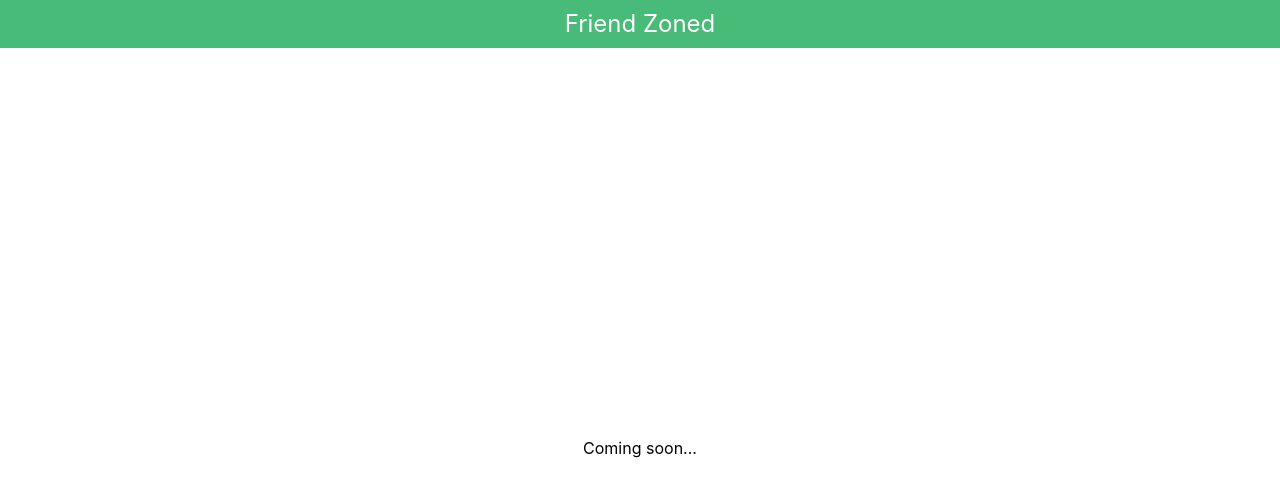
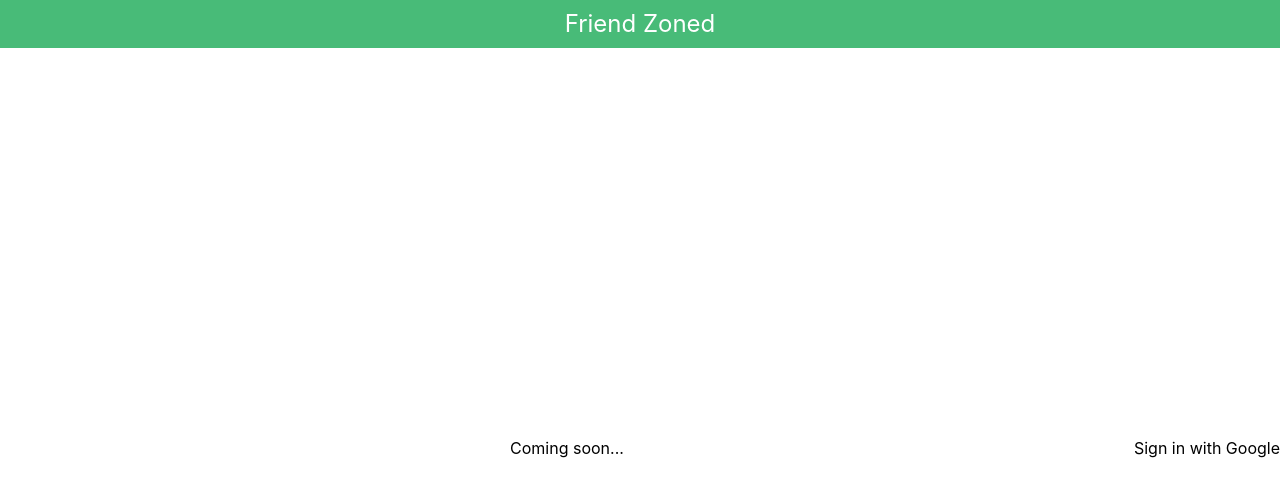
Before and after one commit to rahulk8671/FriendZoned, a React (Create React App) app: page / in a window 1280 px wide. Shown: the top 496 px of the page. Built offline with nearby package versions, Linux system fonts and the light colour scheme.

Commit message:
getting google auth code

```diff
--- a/package.json
+++ b/package.json
@@ -3,6 +3,7 @@
   "version": "0.1.0",
   "private": true,
   "dependencies": {
+    "@reach/router": "^1.3.4",
     "@testing-library/jest-dom": "^4.2.4",
     "@testing-library/react": "^9.3.2",
     "@testing-library/user-event": "^7.1.2",
@@ -39,5 +40,8 @@
       "last 1 firefox version",
       "last 1 safari version"
     ]
+  },
+  "devDependencies": {
+    "@types/reach__router": "^1.3.5"
   }
 }
--- a/src/App.tsx
+++ b/src/App.tsx
@@ -1,17 +1,20 @@
 import React from 'react';
-import './styles/main.css'
+import Home from './pages/Home';
+import './styles/main.css';
+import { Router, RouteComponentProps } from "@reach/router";
+import Callback from './pages/Callback';
 
 function App() {
   return (
-    <div className="h-screen overflow-hidden">
-		<div className="bg-green-500 h-12 px-10 flex justify-center">
-			<p className="text-white text-2xl m-auto">Friend Zoned</p>
-		</div>
-		<div className="h-full flex justify-center">
-			<p className="m-auto">Coming soon...</p>
-		</div>
-    </div>
+    <Router>
+      <RouterPage path="/" pageComponent={<Home />}  />
+      <RouterPage path="/callback" pageComponent={<Callback />}  />
+    </Router>
   );
 }
 
+const RouterPage = (
+  props: { pageComponent: JSX.Element } & RouteComponentProps
+) => props.pageComponent;
+
 export default App;
--- /dev/null
+++ b/src/pages/Callback.tsx
@@ -0,0 +1,15 @@
+import React, { useEffect } from 'react';
+
+function Callback() {
+
+  useEffect(() => {
+    const authCode = window.location.search.split('&')[0].split('=')[1];
+    console.log(authCode);
+  }, []);
+
+  return (
+    <h1>Hi</h1>
+  )
+}
+
+export default Callback;
--- /dev/null
+++ b/src/pages/Home.tsx
@@ -0,0 +1,35 @@
+import React from 'react';
+
+function Home() {
+
+  const onClick = () => {
+    // window.auth2.grantOfflineAccess().then(signInCallback);
+
+    const queryParams = {
+      response_type: 'code',
+      client_id: '687576156020-53qjqor43g43huc6n7g5m91i4ib9sgr3.apps.googleusercontent.com',
+      scope: 'openid email',
+      redirect_uri: 'http://localhost:3000/callback'
+    };
+    const qs = Object.keys(queryParams)
+    .map(key => `${encodeURIComponent(key)}=${encodeURIComponent(queryParams[key])}`)
+    .join('&');
+
+
+    window.location.replace('https://accounts.google.com/o/oauth2/v2/auth?'+qs)
+  }
+
+  return (
+    <div className="h-screen overflow-hidden">
+		<div className="bg-green-500 h-12 px-10 flex justify-center">
+			<p className="text-white text-2xl m-auto">Friend Zoned</p>
+		</div>
+		<div className="h-full flex justify-center">
+			<p className="m-auto">Coming soon...</p>
+      <button onClick={onClick}>Sign in with Google</button>
+		</div>
+    </div>
+  )
+}
+
+export default Home;
```
Also changed, not shown: 1 other file (tests, documents, lock files or other folders).
